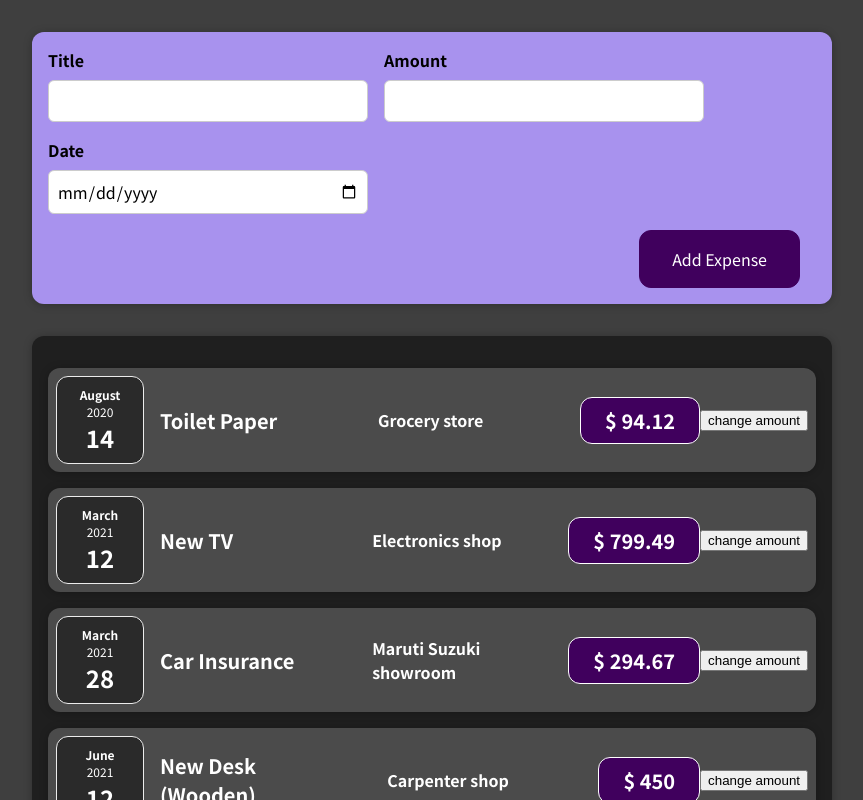
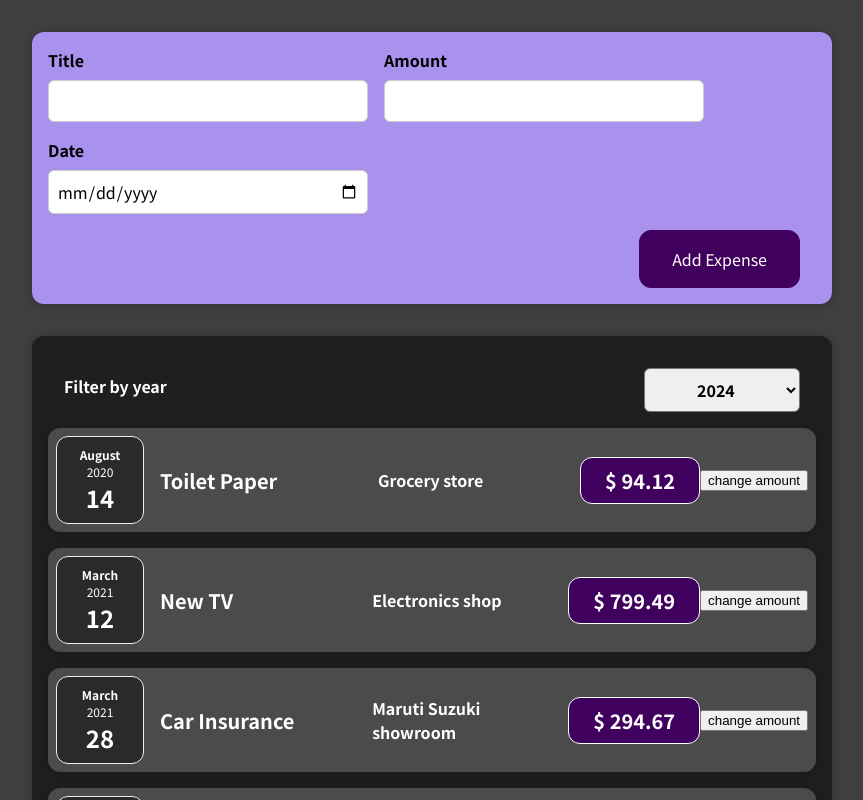
Before and after one commit to heman8085/01-starting-setup, a React (Create React App) app: page / in a window 1280 px wide. Shown: the top 800 px of the page, without its empty margins (208-1071 px from the left). Built offline with nearby package versions, Linux system fonts and the light colour scheme.

Commit message:
Adding a filter which doesnt work on the expense tracker

```diff
--- a/src/component/Expenses/Expenses.js
+++ b/src/component/Expenses/Expenses.js
@@ -1,10 +1,24 @@
+import React,{useState} from "react";
 import ExpenseItem from "./ExpenseItem";
 import Card from "../UI/Card";
 import "./Expenses.css";
+import ExpensesFilter from "./ExpensesFilter";
 
 const Expenses = (props) => {
+  const [filteredYear, setFilteredYear] = useState('2024');
+
+  const filterChangeHandler = (selectedYear) => {
+    setFilteredYear(selectedYear);
+  }
+
+
   return (
+    <div>
       <Card className="expenses">
+        <ExpensesFilter
+          selected={filteredYear}
+          onChangeFilter={filterChangeHandler}
+        />
         <ExpenseItem
           title={props.items[0].title}
           amount={props.items[0].amount}
@@ -30,6 +44,7 @@
           LocationOfExpenditure={props.items[3].LocationOfExpenditure}
         />
       </Card>
+    </div>
   );
 };
 
--- /dev/null
+++ b/src/component/Expenses/ExpensesFilter.css
@@ -0,0 +1,24 @@
+.expenses-filter {
+  color: white;
+  padding: 0 1rem;
+}
+
+.expenses-filter__control {
+  display: flex;
+  width: 100%;
+  align-items: center;
+  justify-content: space-between;
+  margin: 1rem 0;
+}
+
+.expenses-filter label {
+  font-weight: bold;
+  margin-bottom: 0.5rem;
+}
+
+.expenses-filter select {
+  font: inherit;
+  padding: 0.5rem 3rem;
+  font-weight: bold;
+  border-radius: 6px;
+}
--- /dev/null
+++ b/src/component/Expenses/ExpensesFilter.js
@@ -0,0 +1,26 @@
+import React from "react";
+
+import "./ExpensesFilter.css";
+
+const ExpensesFilter = (props) => {
+  const dropdownChangeHandler = (event) => {
+    props.onChangeFilter(event.target.value);
+  };
+
+  return (
+    <div className="expenses-filter">
+      <div className="expenses-filter__control">
+        <label>Filter by year</label>
+        <select value={props.selected} onChange={dropdownChangeHandler}>
+          <option value="2024">2024</option>
+          <option value="2023">2023</option>
+          <option value="2022">2022</option>
+          <option value="2021">2021</option>
+          <option value="2020">2020</option>
+        </select>
+      </div>
+    </div>
+  );
+};
+
+export default ExpensesFilter;
```
Lines whose indentation alone changed are shown as unchanged.
